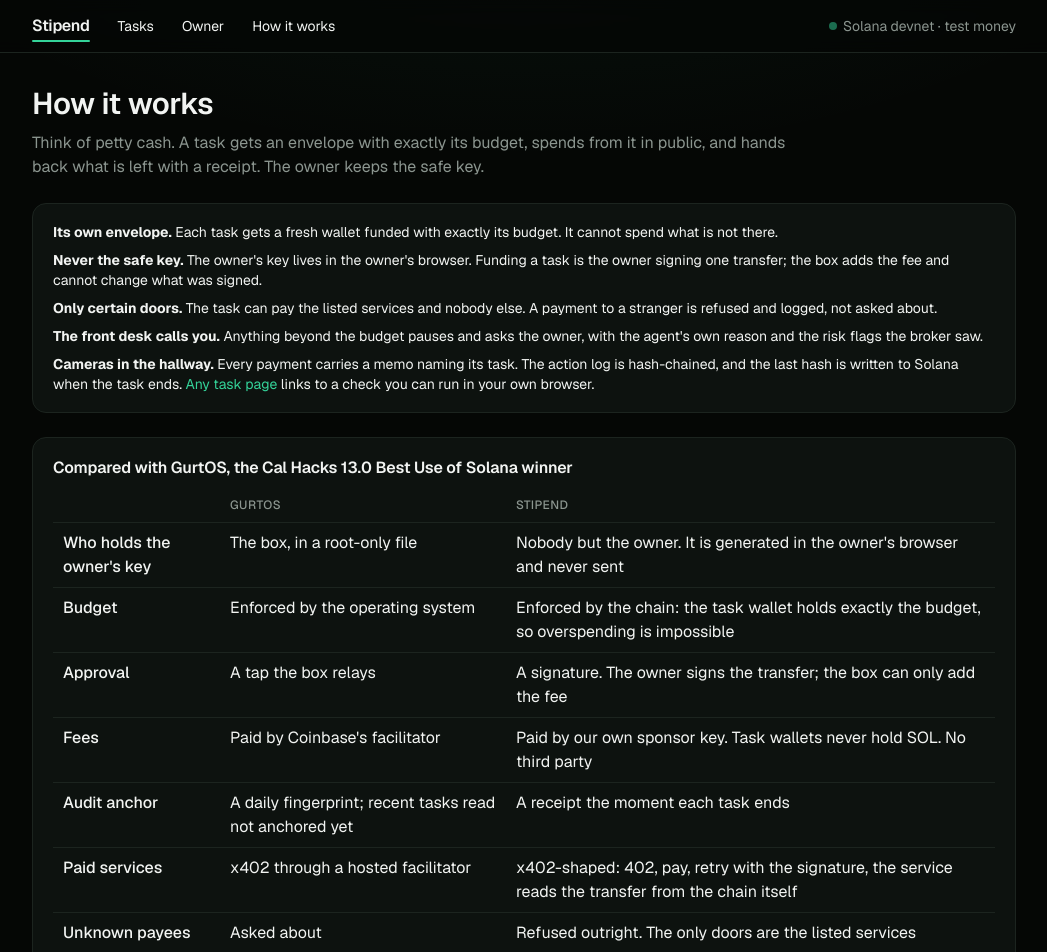
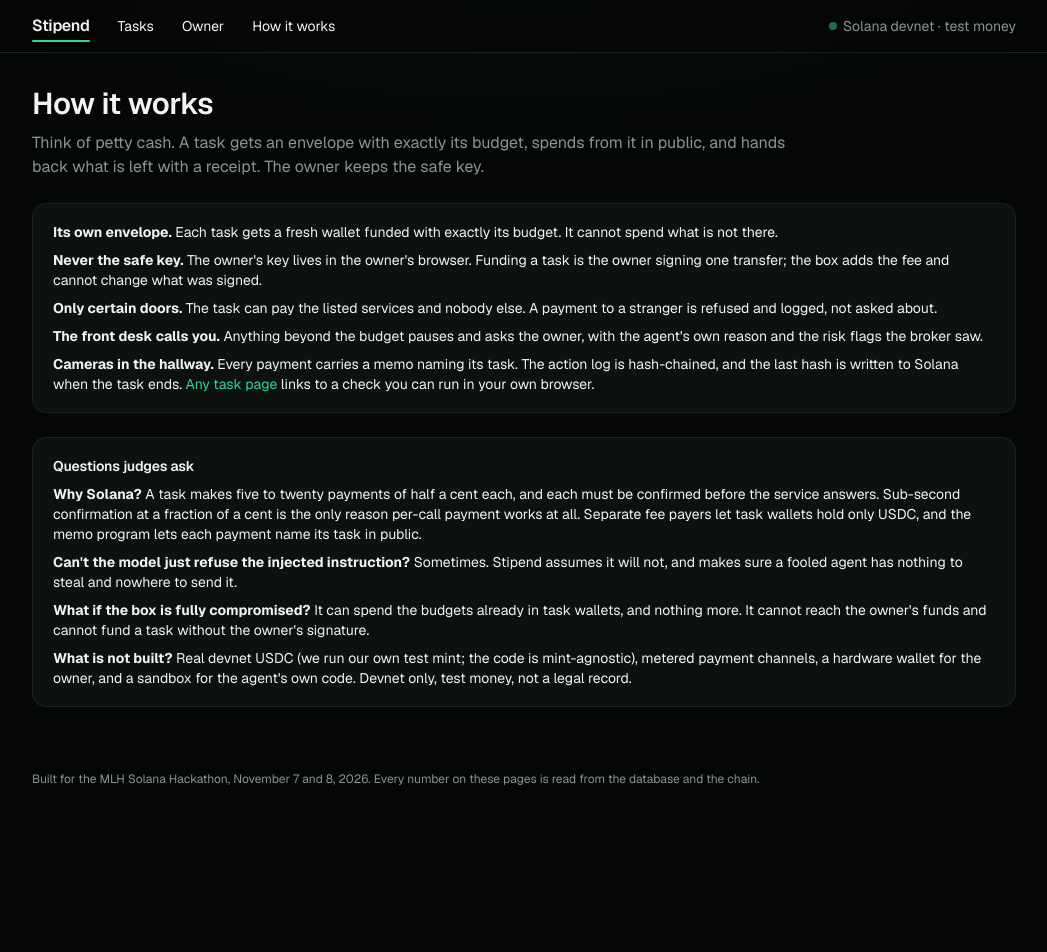
Before and after one commit to anudeep-bonagiri/stipend, a Next.js app: page /about in a window 1280 px wide. Shown: the top 952 px of the page, without its empty margins (116-1163 px from the left). After the commit the page ends 819 px from the top, so only its background shows below. Built offline with nearby package versions, Linux system fonts and the light colour scheme.

Commit message:
Remove the comparison with another project; describe Stipend on its own terms

```diff
--- a/app/about/page.tsx
+++ b/app/about/page.tsx
@@ -1,15 +1,6 @@
 import Link from "next/link";
 
 export default function About() {
-  const rows: [string, string, string][] = [
-    ["Who holds the owner's key", "The box, in a root-only file", "Nobody but the owner. It is generated in the owner's browser and never sent"],
-    ["Budget", "Enforced by the operating system", "Enforced by the chain: the task wallet holds exactly the budget, so overspending is impossible"],
-    ["Approval", "A tap the box relays", "A signature. The owner signs the transfer; the box can only add the fee"],
-    ["Fees", "Paid by Coinbase's facilitator", "Paid by our own sponsor key. Task wallets never hold SOL. No third party"],
-    ["Audit anchor", "A daily fingerprint; recent tasks read not anchored yet", "A receipt the moment each task ends"],
-    ["Paid services", "x402 through a hosted facilitator", "x402-shaped: 402, pay, retry with the signature, the service reads the transfer from the chain itself"],
-    ["Unknown payees", "Asked about", "Refused outright. The only doors are the listed services"],
-  ];
   return (
     <div className="space-y-6">
       <section>
@@ -23,14 +14,6 @@ export default function About() {
         <p><strong>The front desk calls you.</strong> Anything beyond the budget pauses and asks the owner, with the agent&apos;s own reason and the risk flags the broker saw.</p>
         <p><strong>Cameras in the hallway.</strong> Every payment carries a memo naming its task. The action log is hash-chained, and the last hash is written to Solana when the task ends. <Link href="/">Any task page</Link> links to a check you can run in your own browser.</p>
       </section>
-      <section className="card">
-        <h2 className="mb-2 font-semibold">Compared with GurtOS, the Cal Hacks 13.0 Best Use of Solana winner</h2>
-        <table>
-          <thead><tr><th></th><th>GurtOS</th><th>Stipend</th></tr></thead>
-          <tbody>{rows.map(([k, a, b]) => <tr key={k}><td className="font-medium">{k}</td><td>{a}</td><td>{b}</td></tr>)}</tbody>
-        </table>
-        <p className="muted mt-2 text-xs">GurtOS is an operating system and does far more than money. Stipend is only the money layer, built in one weekend, and the comparison is about that layer.</p>
-      </section>
       <section className="card space-y-2 text-sm">
         <h2 className="font-semibold">Questions judges ask</h2>
         <p><strong>Why Solana?</strong> A task makes five to twenty payments of half a cent each, and each must be confirmed before the service answers. Sub-second confirmation at a fraction of a cent is the only reason per-call payment works at all. Separate fee payers let task wallets hold only USDC, and the memo program lets each payment name its task in public.</p>
--- a/app/owner/page.tsx
+++ b/app/owner/page.tsx
@@ -66,7 +66,7 @@ export default function OwnerPage() {
     <div className="space-y-6">
       <section>
         <h1 className="text-3xl font-semibold leading-tight">Owner</h1>
-        <p className="muted mt-1 max-w-3xl">This is the phone in GurtOS&apos;s story, except the approval is a signature. Your key is generated here and never sent anywhere. Approving an ask signs a USDC transfer from this wallet into the task&apos;s wallet. The box only adds the fee.</p>
+        <p className="muted mt-1 max-w-3xl">Approvals happen here, and each one is a signature. Your key is generated here and never sent anywhere. Approving an ask signs a USDC transfer from this wallet into the task&apos;s wallet. The box only adds the fee.</p>
       </section>
 
       <section className="card space-y-3">
--- a/scripts/record.mjs
+++ b/scripts/record.mjs
@@ -188,15 +188,15 @@ const segments = {
     await scrollTo(300, 900); await sleep(3000);
   },
 
-  // The public README: proof table, then the GurtOS comparison.
+  // The public README: proof table, then the table of what comes from Stipend and what from Solana.
   async readme({ page, mark, scrollTo, sleep }) {
     await page.goto("https://github.com/anudeep-bonagiri/stipend#readme", { waitUntil: "domcontentloaded" });
     await page.waitForSelector("article", { timeout: 60000 }); mark("readme");
     const y1 = await page.evaluate(() => { const h = [...document.querySelectorAll('article h2')].find(h => /Proof/.test(h.textContent)); return h ? h.getBoundingClientRect().top + window.scrollY - 90 : 0; });
     await scrollTo(y1, 1200); mark("proof"); await sleep(5000);
     await scrollTo(y1 + 320, 1500); await sleep(2500);
-    const y2 = await page.evaluate(() => { const h = [...document.querySelectorAll('article h2')].find(h => /GurtOS/.test(h.textContent)); return h ? h.getBoundingClientRect().top + window.scrollY - 90 : 0; });
-    await scrollTo(y2, 1200); mark("gurtos"); await sleep(5500);
+    const y2 = await page.evaluate(() => { const h = [...document.querySelectorAll('article h2')].find(h => /What comes from Stipend/.test(h.textContent)); return h ? h.getBoundingClientRect().top + window.scrollY - 90 : 0; });
+    await scrollTo(y2, 1200); mark("fromsolana"); await sleep(5500);
   },
 };
 
--- a/scripts/timeline.mjs
+++ b/scripts/timeline.mjs
@@ -17,7 +17,7 @@ const PLAN = [
   { id: "s5", label: "Moment 3 · The planted page", vo: "s5_attack.wav", spans: [["attack_drill", "drill on", -0.8, 2.2], ["attack_drill", "planted line", -0.4, 2.4], ["attack_drill", "refused line", -0.2, 3.4], ["attack_drill", "asked line", 0.1, 1.9], ["attack_drill", "owner ask with flags", 0.0, 2.6], ["attack_drill", "declined", -1.5, 1.9], ["attack_drill", "task declined", -0.2, 2.0]] },
   { id: "s6", label: "Moment 4 · Hand back the change", vo: "s6_handback.wav", spans: [["hand_back", "task page", 0.2, 3.7], ["hand_back", "verify green", 0.1, 3.1], ["hand_back", "tamper", -0.3, 3.3]] },
   { id: "s7", label: "Every number, computed", vo: "s7_proof.wav", spans: [["readme", "proof", 0, 10.1]] },
-  { id: "s8", label: "Built on what won", vo: "s8_honest.wav", spans: [["readme", "gurtos", 0, 5.5]] },
+  { id: "s8", label: "Shipped, row by row", vo: "s8_honest.wav", spans: [["readme", "fromsolana", 0, 6.5]] },
 ];
 
 const out = [];
```
Also changed, not shown: 2 other files (tests, documents, lock files or other folders).
